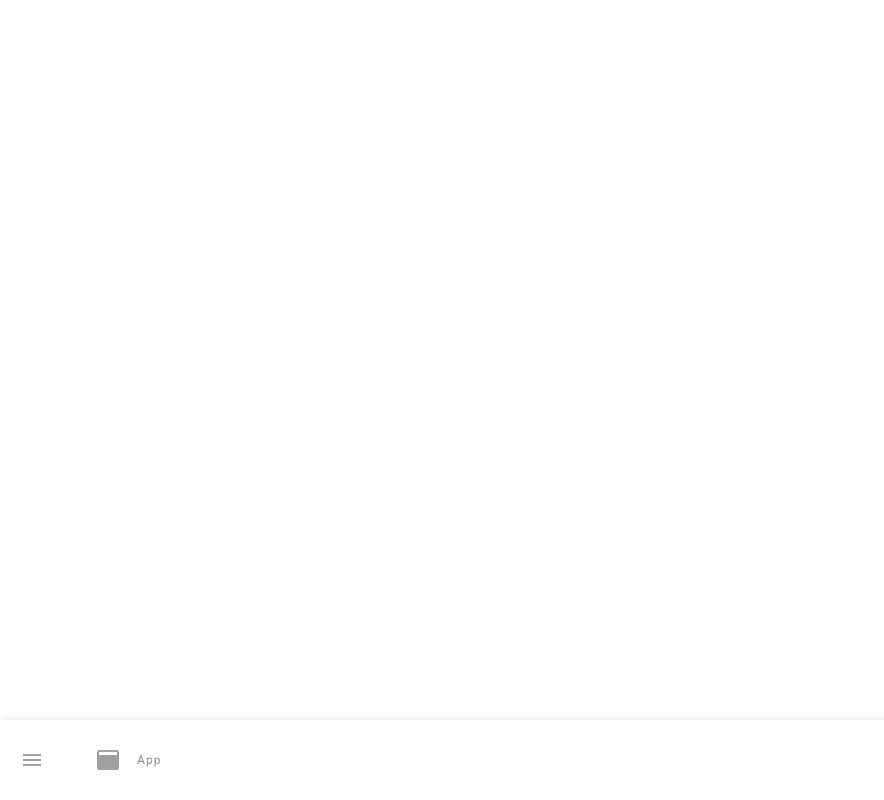
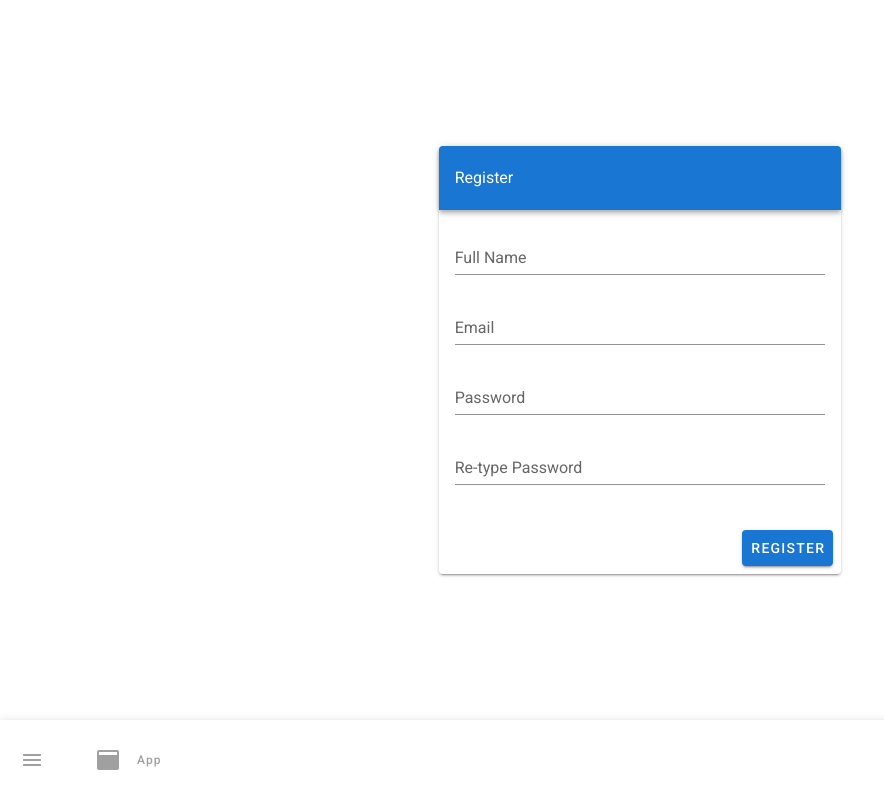
Before and after one commit to ihzaa/nuxtjs-cashier, a Nuxt app: page /register in a window 1280 px wide. Before the commit this address had no page. Shown: the whole page, without its empty margins (0-884 px from the left). Built offline with nearby package versions, Linux system fonts and the light colour scheme.

Commit message:
72 Template Register

```diff
--- /dev/null
+++ b/pages/register.vue
@@ -0,0 +1,23 @@
+<template>
+  <v-row>
+    <v-col cols="10" offset="1" md="4" offset-md="4">
+      <v-card>
+        <v-toolbar color="primary" dark>
+          Register
+        </v-toolbar>
+        <v-card-text>
+          <v-form>
+            <v-text-field name="full_name" label="Full Name" type="text" />
+            <v-text-field name="email" label="Email" type="email" />
+            <v-text-field name="password" label="Password" type="password" />
+            <v-text-field name="password_confirm" label="Re-type Password" type="password" />
+          </v-form>
+        </v-card-text>
+        <v-card-actions>
+          <v-spacer></v-spacer>
+          <v-btn color="primary">Register</v-btn>
+        </v-card-actions>
+      </v-card>
+    </v-col>
+</v-row>
+</template>
```
